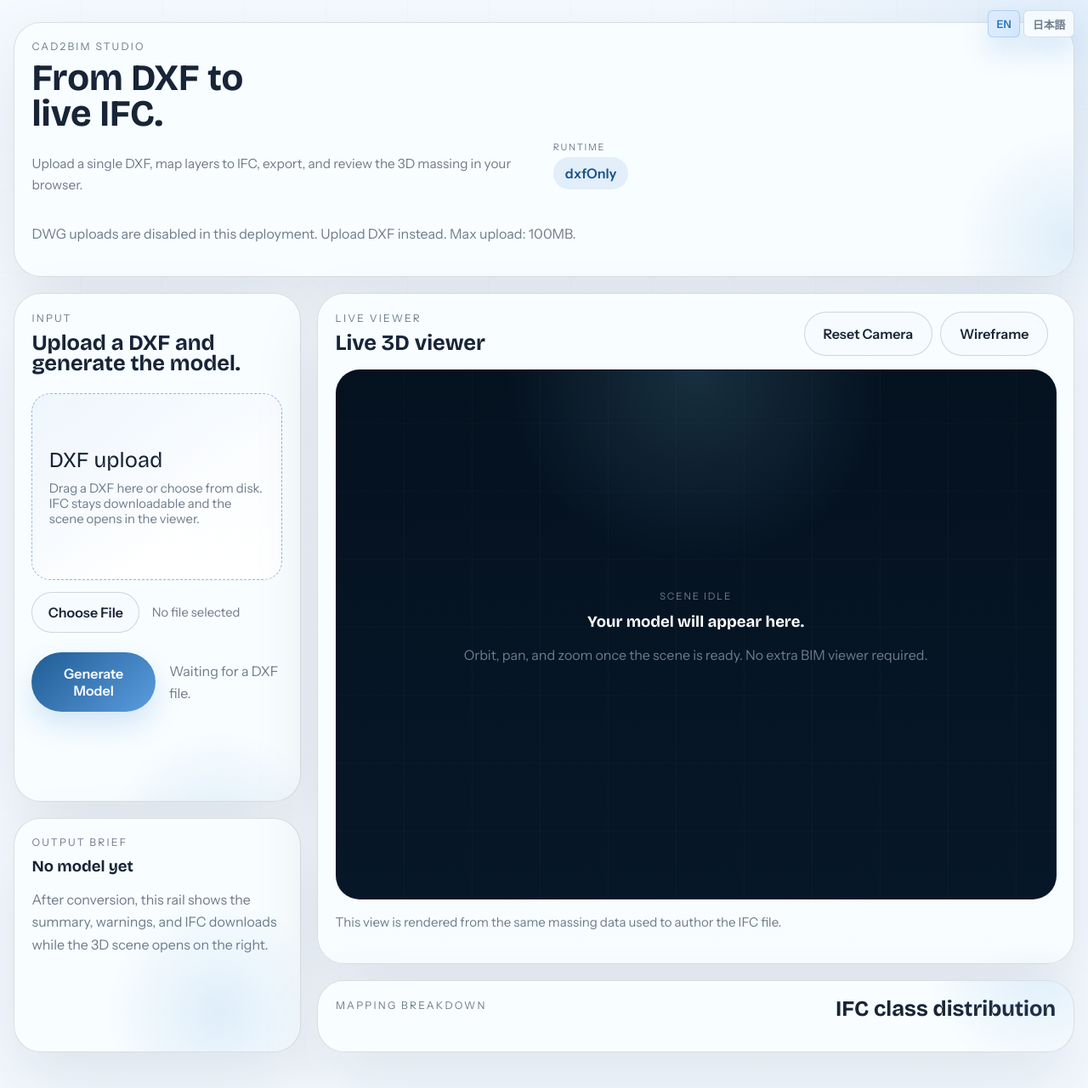
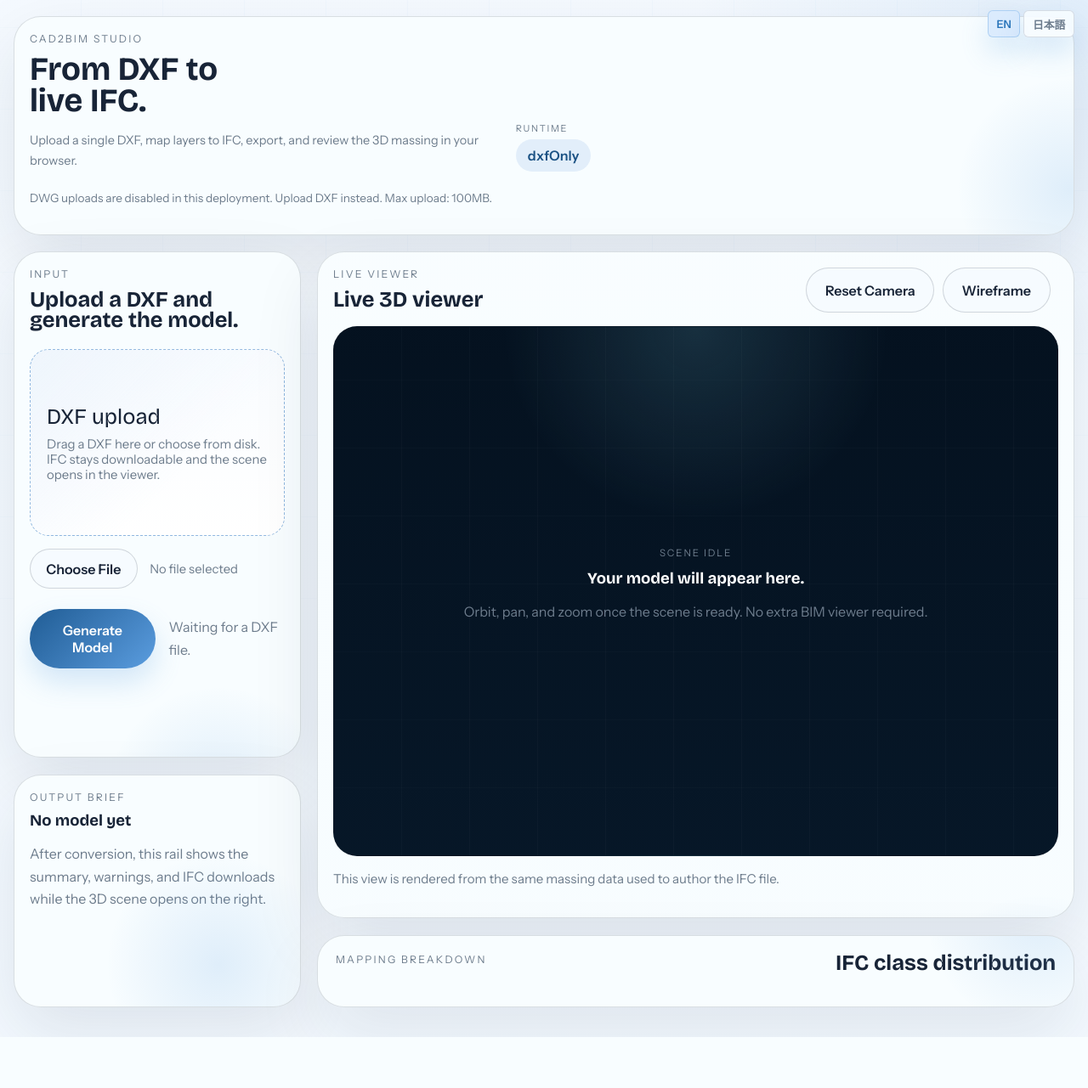
Before and after one commit to Kevinscsatoshi/ifcbim, a FastAPI app: page / in a window 1280 px wide. Shown: the whole page at 85% size. After the commit the page ends 1221 px from the top, so only its background shows below. Run offline with FastAPI, Linux system fonts and the light colour scheme; some libraries are stand-ins or nearby versions.

Commit message:
chore(layout): compress hero card spacing
Made-with: Cursor

```diff
--- a/static/styles.css
+++ b/static/styles.css
@@ -92,7 +92,7 @@ body::before {
 .lab-shell {
   width: min(1380px, calc(100vw - 2rem));
   margin: 0 auto;
-  padding: clamp(1.2rem, 2vw, 2rem) 0 2.6rem;
+  padding: clamp(0.8rem, 1.5vw, 1.5rem) 0 2.2rem;
   position: relative;
 }
 
@@ -125,7 +125,7 @@ h3 {
 
 h1 {
   max-width: 11ch;
-  font-size: clamp(2.1rem, 3.4vw, 3.4rem);
+  font-size: clamp(1.9rem, 3vw, 3rem);
 }
 
 h2 {
@@ -164,7 +164,7 @@ h3 {
 .dock-panel,
 .viewer-stage,
 .breakdown-panel {
-  padding: clamp(1rem, 1.6vw, 1.6rem);
+  padding: clamp(0.85rem, 1.4vw, 1.4rem);
 }
 
 .masthead-copy::after,
@@ -188,11 +188,21 @@ h3 {
   font-size: 0.96rem;
 }
 
+.masthead .lead {
+  margin-top: 0.6rem;
+  font-size: 0.9rem;
+}
+
 .masthead-subrow {
-  margin-top: 0.6rem;
+  margin-top: 0.45rem;
   display: flex;
-  gap: 1.25rem;
+  gap: 1rem;
   align-items: flex-start;
+}
+
+.runtime-copy {
+  font-size: 0.85rem;
+  margin-top: 0.4rem;
 }
 
 .runtime-inline {
```
